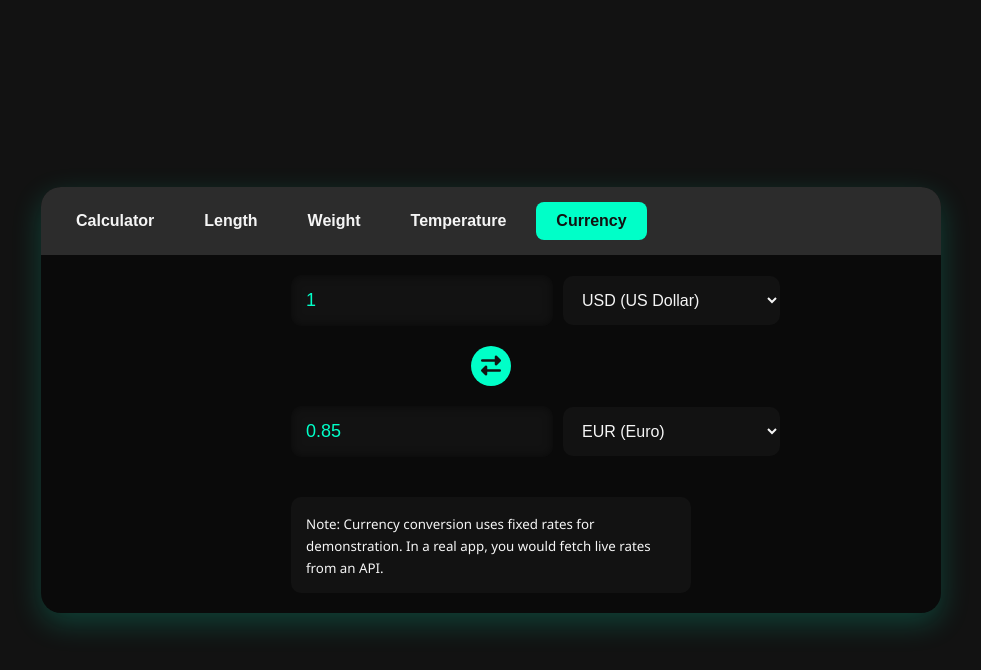
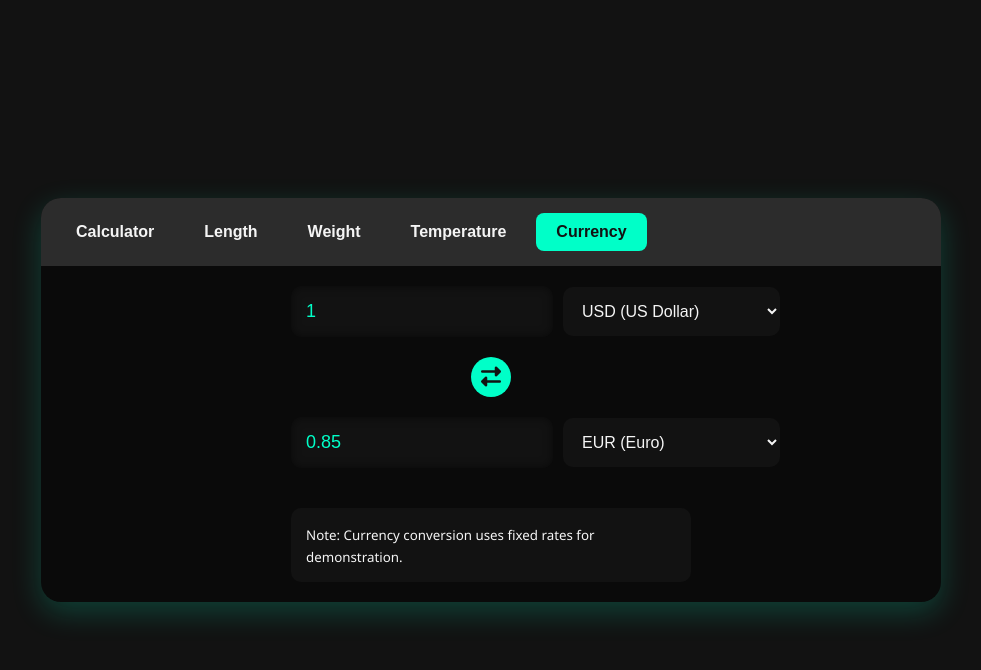
Before and after one commit to Code-Game-Ninja/Basic-Calculator, a plain HTML site: page index.html in a window 1280 px wide. Both pictures are taken after a click on the button "Currency". Shown: the whole page, without its empty margins (149-1130 px from the left). Drawn offline with Linux system fonts and the light colour scheme.

Commit message:
commit it

```diff
--- a/index.html
+++ b/index.html
@@ -172,8 +172,7 @@
                     </select>
                 </div>
                 <div class="history">
-                    <p><small>Note: Currency conversion uses fixed rates for demonstration. In a real app, you would
-                            fetch live rates from an API.</small></p>
+                    <p><small>Note: Currency conversion uses fixed rates for demonstration.</small></p>
                 </div>
             </div>
         </div>
```
